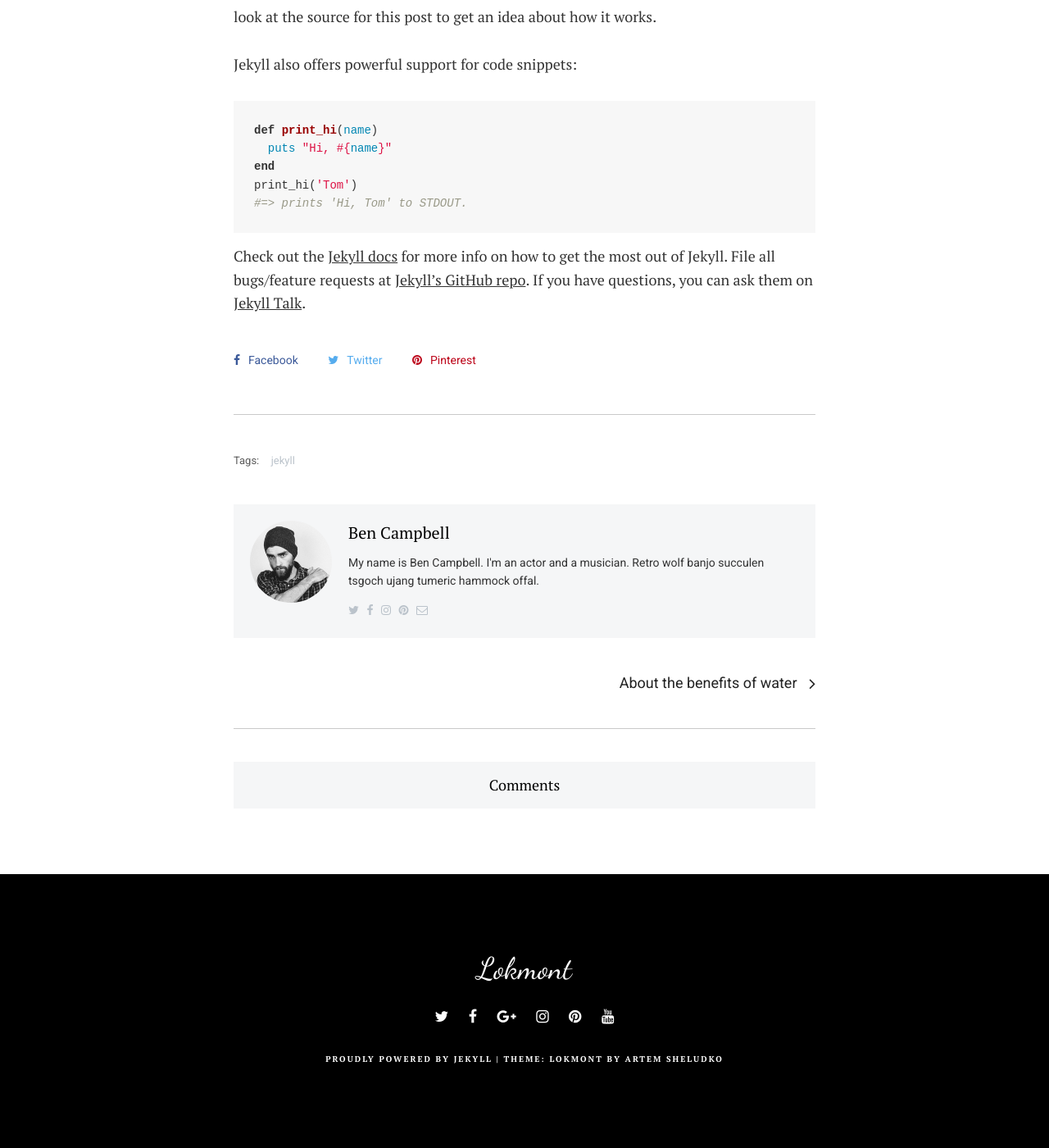
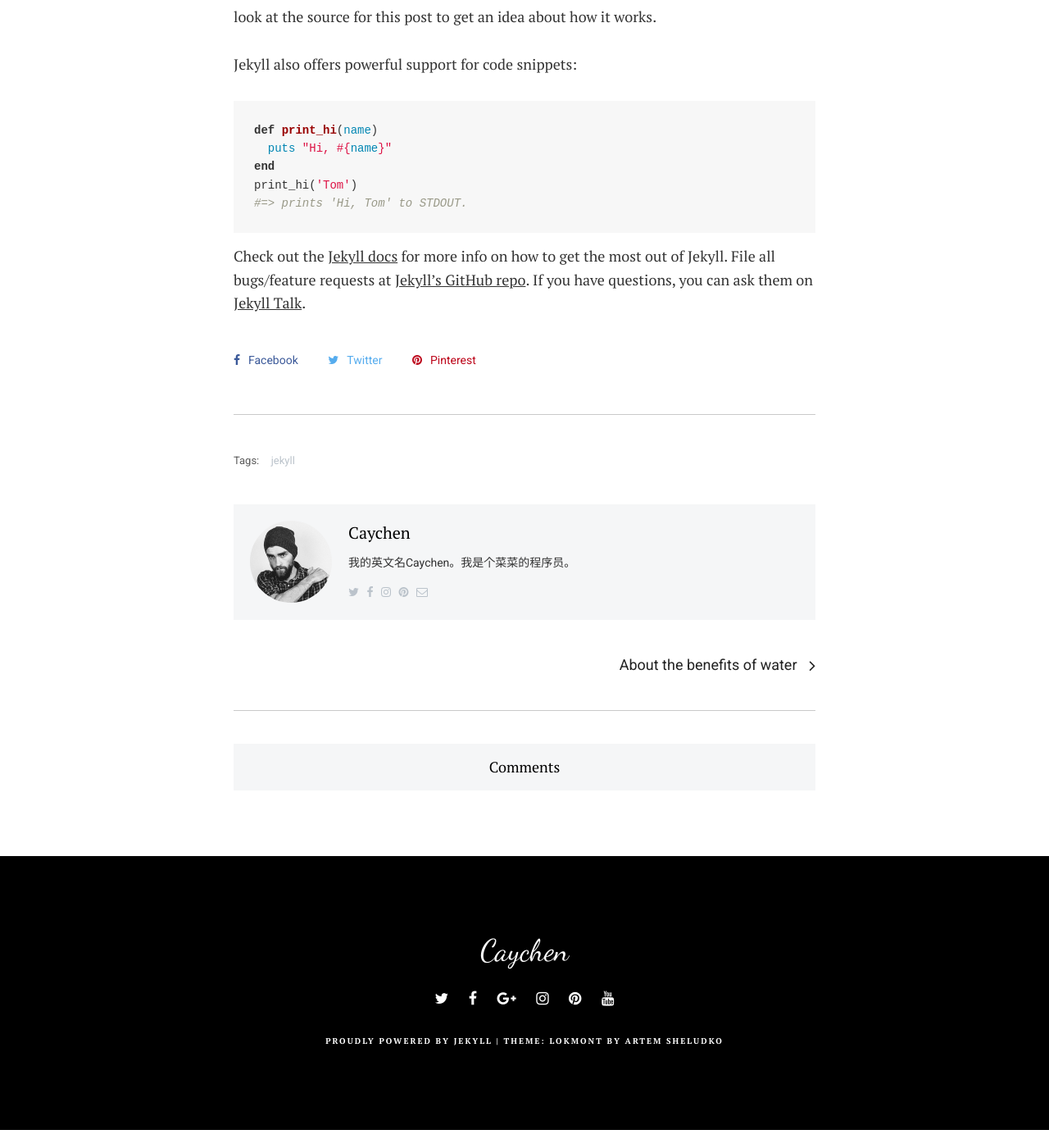
Before and after one commit to caychen/caychen.github.io, a Jekyll site: the page built from _posts/2017-10-09-welcome-to-jekyll.markdown, in a window 1280 px wide and 1400 px high, scrolled down 1043 px. Shown: the whole window at 82% size. Built offline with Jekyll 4.4.1, drawn with Linux system fonts in a browser that asks for light colours; comment, search, counter and statistics services are not loaded; after the commit the page ends 2421 px from its top, so only the background shows below that.

Commit message:
修改模板

```diff
--- a/_config.yml
+++ b/_config.yml
@@ -1,5 +1,5 @@
 # Site settings
-title: Lokmont
+title: Caychen
 description: Lokmont is a responsive simple theme for Jekyll.
 baseurl: "" # the subpath of your site, e.g. /blog
 url: "https://lokmont-jekyll.netlify.com/" # the base hostname & protocol for your site, e.g. http://example.com
@@ -10,14 +10,14 @@
 hero-description: A Responsive Jekyll Blog Theme. Theme suitable for any kind of creators.
 
 # Author - Creator
-author-name: Ben Campbell
+author-name: Caychen
 author-image: 10.jpg
-about-author: My name is Ben Campbell. I'm an actor and a musician. Retro wolf banjo succulen tsgoch ujang tumeric hammock offal.
-author-email: help.example@gmail.com
-author-twitter: https://twitter.com/
-author-facebook: https://twitter.com/
-author-instagram: https://www.instagram.com/
-author-pinterest: https://pinterest.com/
+about-author: 我的英文名Caychen。我是个菜菜的程序员。
+author-email: caychen@aliyun.com
+author-github: https://www.github.com/caychen
+author-gitee: https://www.gitee.com/caychen
+author-csdn: https://www.blog.csdn.net/caychen
+author-jianshu: https://www.jianshu.com/u/c64d133ef703
 
 # Other Authors - here you can add Other authors. For example Natali_Braxton
 authors:
```
